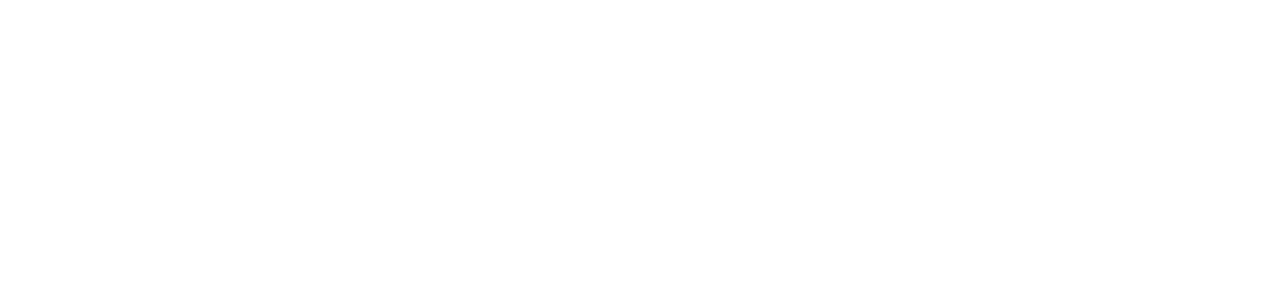
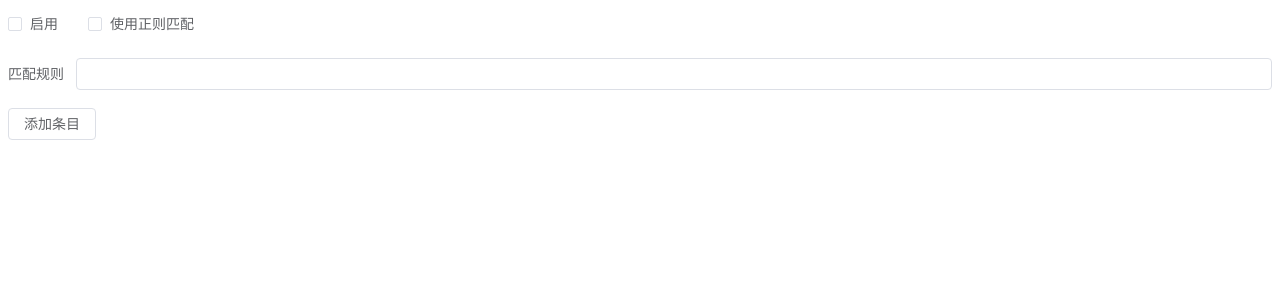
Before and after one commit to frank-deng/mock-server, a Vue app: page /#/add in a window 1280 px wide. Shown: the top 300 px of the page. Built offline with nearby package versions, Linux system fonts and the light colour scheme.

Commit message:
Client updated

```diff
--- /dev/null
+++ b/client/api/add.js
@@ -0,0 +1,6 @@
+import request from './request';
+export async function addItem(data){
+    return await request.post(`http://localhost:8083/add`,{
+        ...data
+    });
+}
--- /dev/null
+++ b/client/api/request.js
@@ -0,0 +1,5 @@
+const req=axios.create({
+    baseURL:'http://localhost:8083',
+    timeout: 5000
+});
+export default req;
--- /dev/null
+++ b/client/config.json
@@ -0,0 +1,3 @@
+{
+    "baseURL":"http://localhost:8083"
+}
--- a/client/views/addItem.vue
+++ b/client/views/addItem.vue
@@ -1,5 +1,21 @@
 <template>
     <el-form>
-        <el-form-item></el-form-item>
+        <el-form-item>
+            <el-checkbox :true-label='true' :false-label="false" v-model='state.enabled'>启用</el-checkbox>
+            <el-checkbox :true-label='true' :false-label="false" v-model='state.regexp'>使用正则匹配</el-checkbox>
+        </el-form-item>
+        <el-form-item label='匹配规则'>
+            <el-input v-model='state.matcher'></el-input>
+        </el-form-item>
     </el-form>
+    <el-button>添加条目</el-button>
 </template>
+<script setup>
+import { reactive } from "@vue/reactivity";
+
+const state=reactive({
+    enabled:false,
+    regexp:false,
+    matcher:''
+})
+</script>
```
